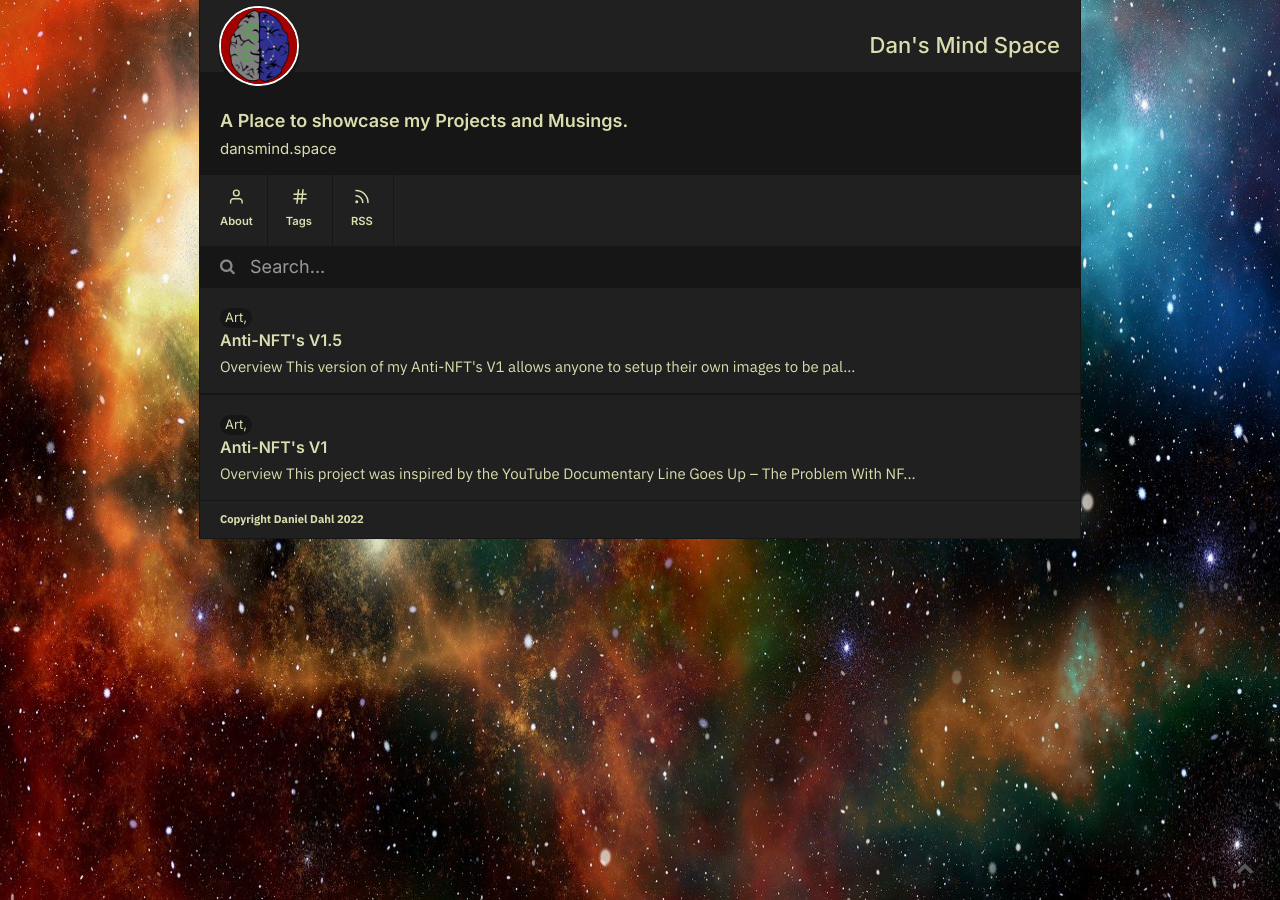
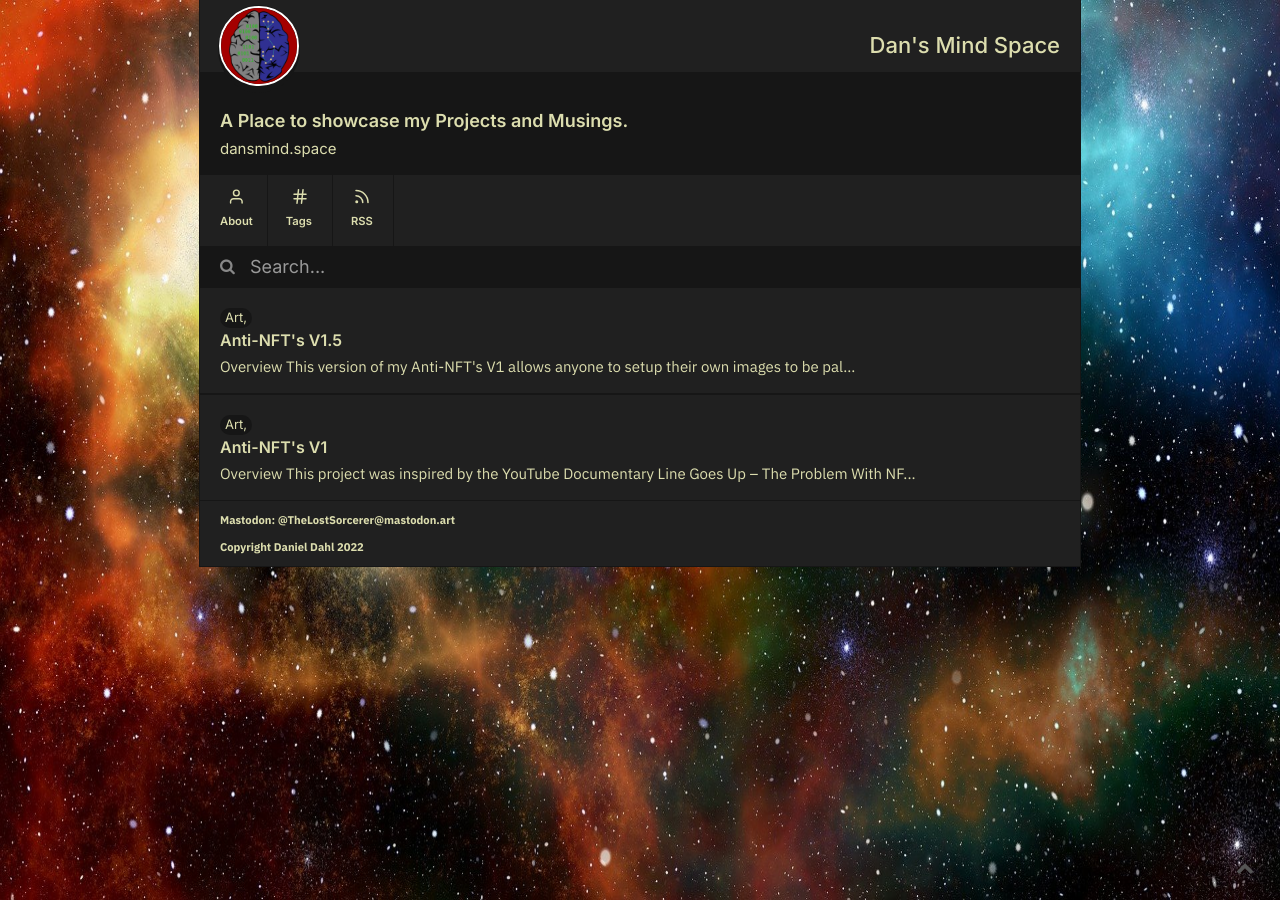
Before and after one commit to dansmindspace/dansmindspace.github.io, a Jekyll site: the page built from index.md, in a window 1280 px wide. Built offline with Jekyll 4.4.1, drawn with Linux system fonts in a browser that asks for light colours.

Commit message:
Finaly fixed visibility of Mastodon Link

```diff
--- a/_includes/footer.html
+++ b/_includes/footer.html
@@ -1,5 +1,5 @@
 <div id="div-socials">
-    <p id="p-socials"><a rel="me" href="https://mastodon.art/@TheLostSorcerer">Mastodon</a></p>
+    <p id="p-socials"><a rel="me" href="https://mastodon.art/@TheLostSorcerer">Mastodon: @TheLostSorcerer@mastodon.art</a></p>
 </div>
 <div id="copyright">
     <p id="copyright-notice">Copyright Daniel Dahl 2022 </p>
--- a/assets/css/style obsidian.css
+++ b/assets/css/style obsidian.css
@@ -1196,6 +1196,10 @@ img[src*='#center'] {
     font-weight: 700;
 }
 
+#p-socials a {
+    display: inline;
+}
+
 /* IE-SPECIFIC STYLING */
 
 
```
